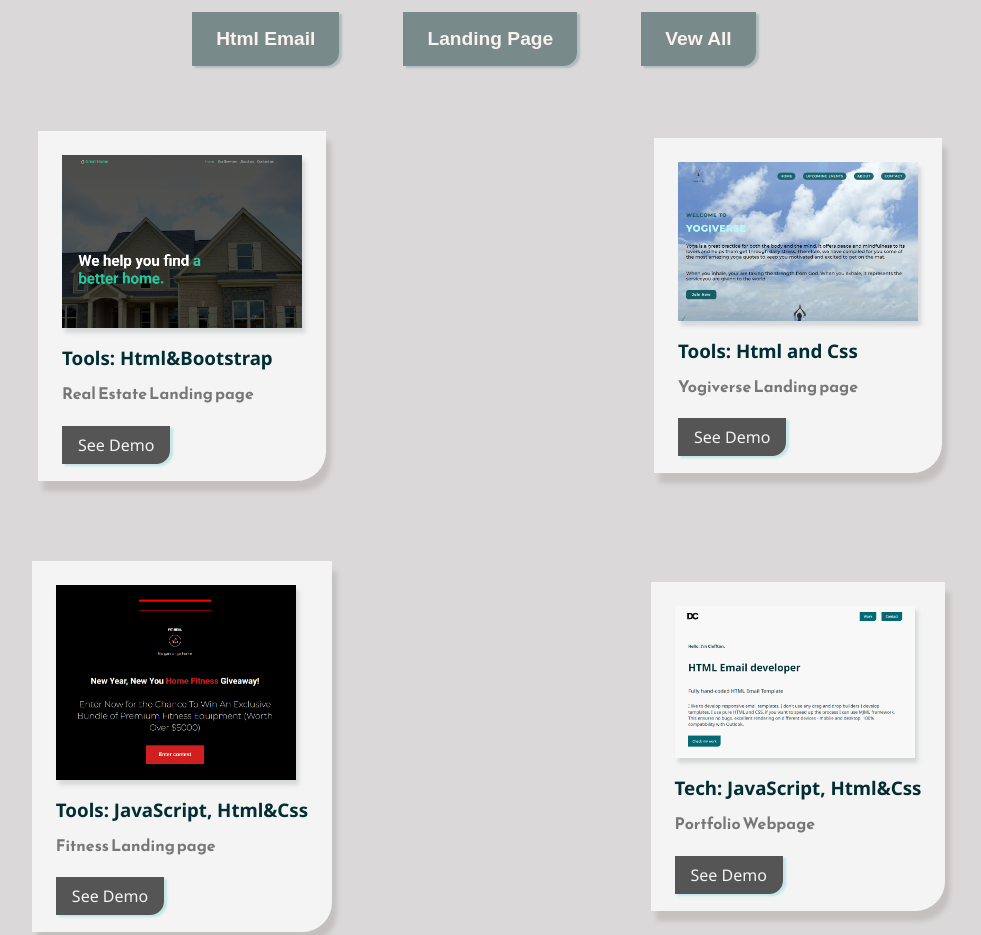
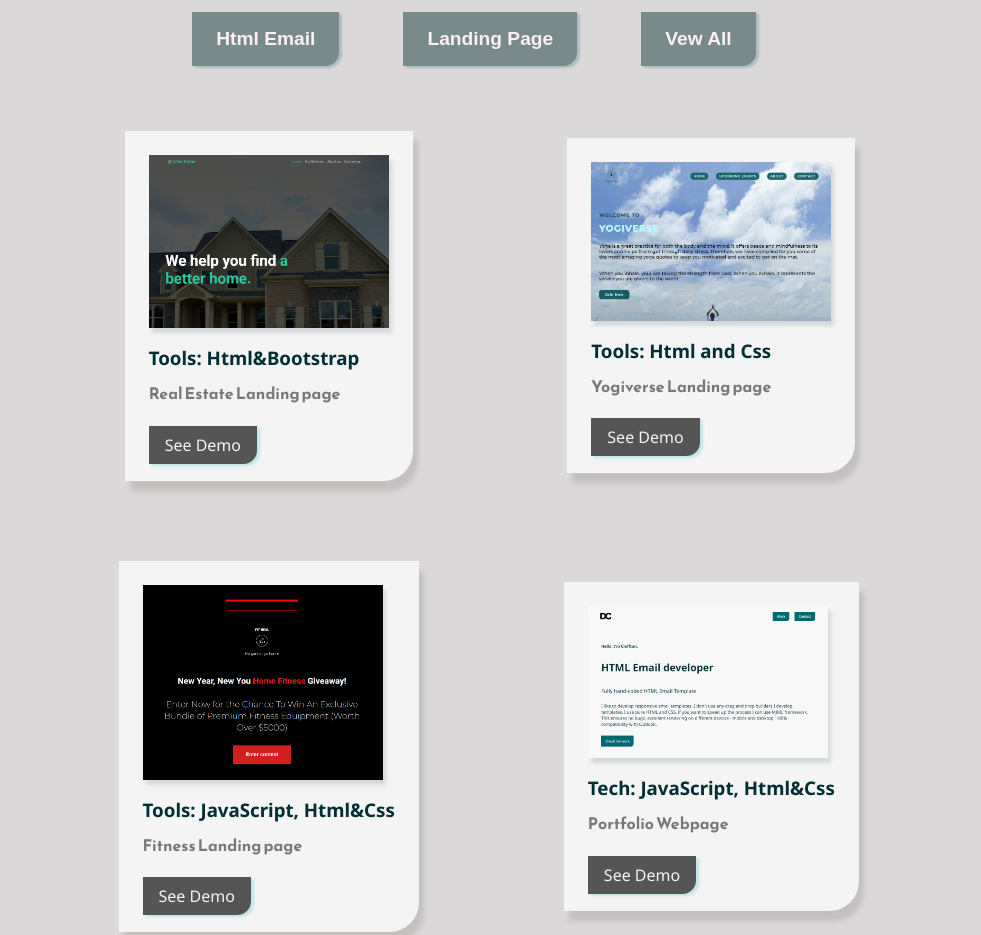
Before and after one commit to cdorce/Cleff-html-email-portfolio.githu.io, a plain HTML site: page index.html in a window 1280 px wide. Shown: the part 1700-2635 px from the top of the page, without its empty margins (166-1147 px from the left). Drawn offline with Linux system fonts and the light colour scheme.

Commit message:
project-5

```diff
--- a/style.scss
+++ b/style.scss
@@ -267,7 +267,6 @@ html {
 [class ^="blocky-"]{
     display: flex;
     flex-direction: row;
-    height: (100vh)/3;
     gap: $gap;
     padding: $Padding;
     justify-content: center;
@@ -329,10 +328,9 @@ html {
 
     display: flex;
     flex-direction: row;
-    justify-content: space-around;
+    justify-content: center;
     align-items: center;
     flex-wrap: wrap;
-
 
 }
 
```
Also changed, not shown: style.css, 1 other file.
